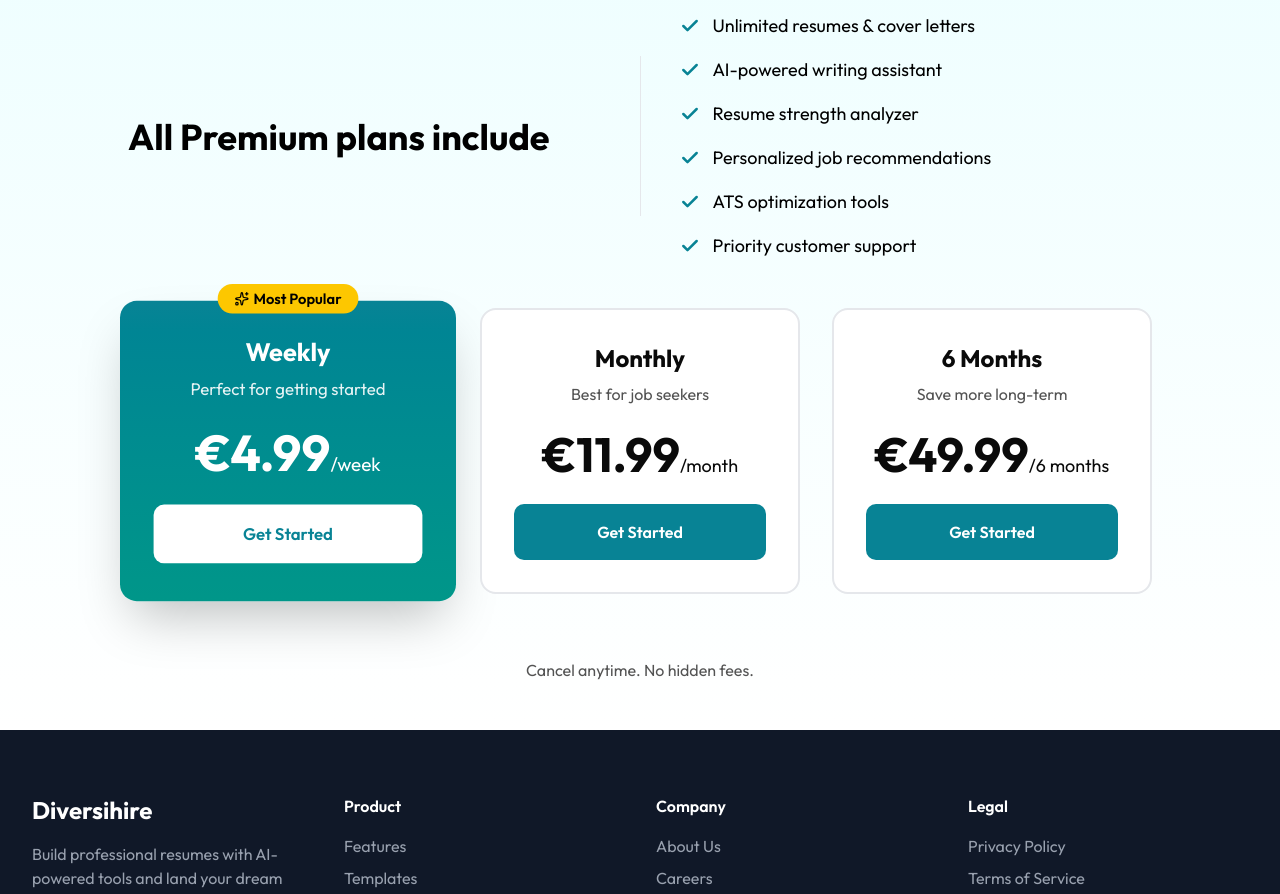
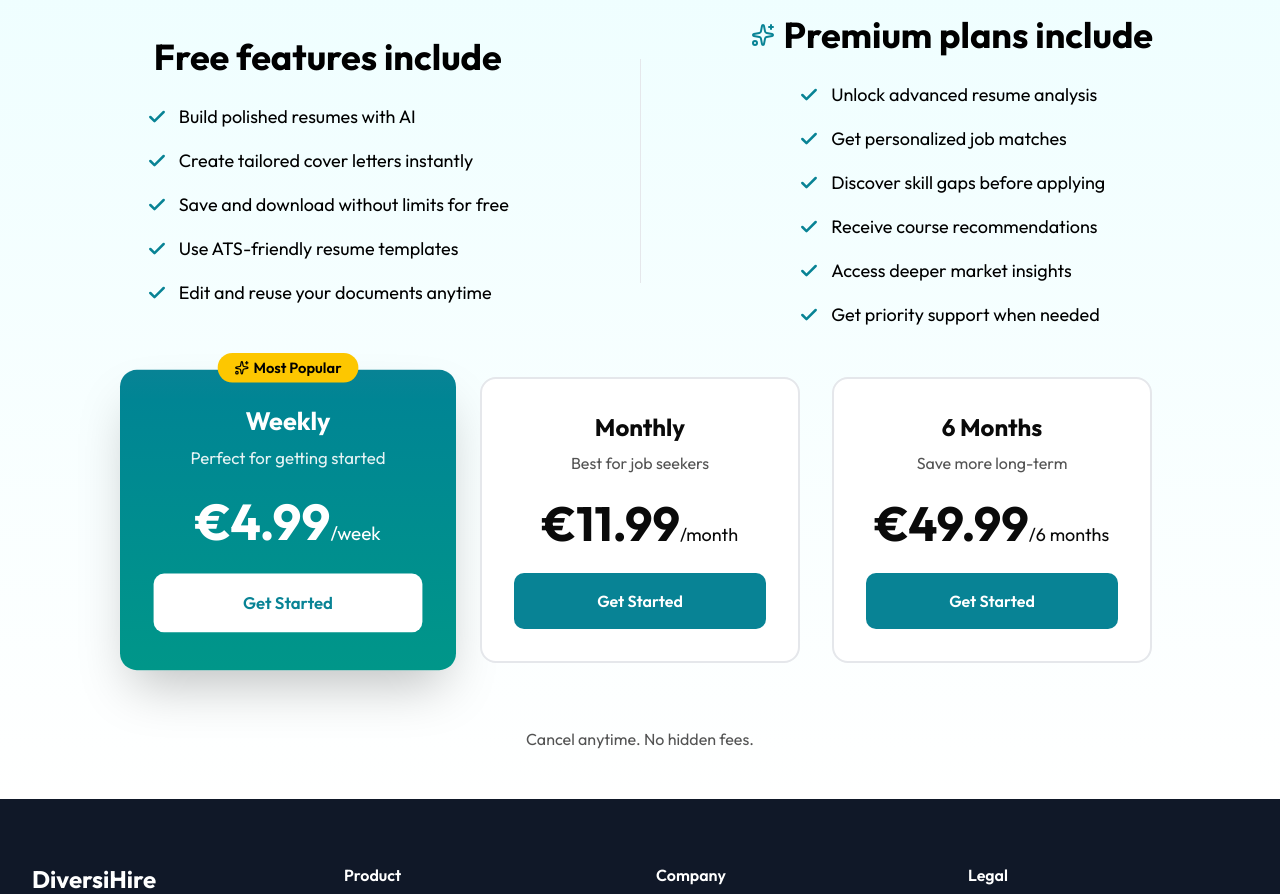
Before and after one commit to emibrahaj/swe302-resumecoverlettergen, a Next.js app in the folder frontend/: page /pricing in a window 1280 px wide. Shown: the part 220-1114 px from the top of the page. Built offline with nearby package versions, Linux system fonts and the light colour scheme; no server answers.

Commit message:
Improved section linking and navigation consistency: - Added smooth scrolling to `globals.css`. - Updated footer links to point to specific sections (e.g., Features, Templates, How It Works). - Removed unused `Navbar` and replaced it with `AuthAwareNav` in the main page.
Took 21 minutes

```diff
--- a/frontend/src/app/globals.css
+++ b/frontend/src/app/globals.css
@@ -142,6 +142,7 @@
 
   html {
     font-size: var(--font-size);
+      scroll-behavior: smooth;
   }
 
   h1 {
--- a/frontend/src/app/page.tsx
+++ b/frontend/src/app/page.tsx
@@ -2,8 +2,6 @@
 
 import {useState} from "react";
 import {useRouter} from "next/navigation";
-
-import {Navbar} from "../components/figma/Navbar";
 import {AuthAwareNav} from "../components/figma/AuthAwareNav";
 import {Hero} from "../components/figma/Hero";
 import {Features} from "../components/figma/Features";
@@ -12,7 +10,6 @@
 import {Reviews} from "../components/figma/Reviews";
 import {Footer} from "../components/figma/Footer";
 import {AuthModal} from "../components/figma/AuthModal";
-import {TemplateGallery} from "../components/figma/TemplateGallery";
 import {TemplateShowcase} from "@/src/components/figma/TemplateShowcase";
 
 
@@ -37,23 +34,22 @@
     };
 
 
-    return (
-        <>
+    return (<>
             <AuthAwareNav
                 currentPage="landing"
             />
 
-            <Hero onGetStarted={() => router.push("/templates/showcase?from=home")}/>
+            <Hero
+                onGetStarted={() => router.push("/templates/showcase?from=home")}/>
 
-            <Features/>
-            <HowItWorks/>
-            <TemplateShowcase
-                onViewAll={() => router.push("/templates/all")}
-                onSelectTemplate={(id) =>
-                router.push(`/create/resume?template=${id}`)
-                 }
+            <Features id="features"/>
+            <HowItWorks id="how-it-works"/>
+            <TemplateShowcase id="templates"
+                              onViewAll={() => router.push("/templates/all")}
+                              onSelectTemplate={(id) => router.push(`/create/resume?template=${id}`)}
             />
-            <ForCompanies onRegisterClick={() => router.push("/company/login")}/>
+            <ForCompanies
+                onRegisterClick={() => router.push("/company/login")}/>
             <Reviews/>
             <Footer/>
 
@@ -67,6 +63,5 @@
                     router.push("/user/forgot-password");
                 }}
             />
-        </>
-    );
+        </>);
 }
--- a/frontend/src/components/figma/Footer.tsx
+++ b/frontend/src/components/figma/Footer.tsx
@@ -1,20 +1,23 @@
 "use client";
 
-import { useState } from "react";
-import { CookiePolicyModal } from "@/src/components/figma/CookiePolicyModal";
+import {useState} from "react";
+import {CookiePolicyModal} from "@/src/components/figma/CookiePolicyModal";
 
 export function Footer() {
     const [showCookiePolicy, setShowCookiePolicy] = useState(false);
 
     return (
-    <footer className="bg-gray-900 text-white py-16 px-4 sm:px-6 lg:px-8">
+        <footer
+            className="bg-gray-900 text-white py-16 px-4 sm:px-6 lg:px-8">
             <div className="max-w-7xl mx-auto">
-        <div className="grid md:grid-cols-2 lg:grid-cols-4 gap-8 mb-12">
+                <div
+                    className="grid md:grid-cols-2 lg:grid-cols-4 gap-8 mb-12">
                     <div>
-            <h3 className="text-2xl font-bold text-white mb-4">Diversihire</h3>
+                        <h3 className="text-2xl font-bold text-white mb-4">DiversiHire</h3>
 
                         <p className="text-gray-400 mb-5">
-              Build professional resumes with AI-powered tools and land your dream job.
+                            Build professional resumes with AI-powered
+                            tools and land your dream job.
                         </p>
 
                         <div className="flex items-center gap-4">
@@ -25,7 +28,7 @@
                                 aria-label="Diversihire Instagram"
                                 className="w-9 h-9 flex items-center justify-center rounded-full border border-gray-700 text-gray-400 hover:text-white hover:border-[#088395] hover:bg-[#088395] hover:shadow-lg hover:-translate-y-0.5 transition-all duration-200"
                             >
-                <InstagramSvg />
+                                <InstagramSvg/>
                             </a>
 
                             <a
@@ -35,7 +38,7 @@
                                 aria-label="Diversihire Facebook"
                                 className="w-9 h-9 flex items-center justify-center rounded-full border border-gray-700 text-gray-400 hover:text-white hover:border-[#088395] hover:bg-[#088395] hover:shadow-lg hover:-translate-y-0.5 transition-all duration-200"
                             >
-                <FacebookSvg />
+                                <FacebookSvg/>
                             </a>
 
                             <a
@@ -45,32 +48,46 @@
                                 aria-label="Diversihire LinkedIn"
                                 className="w-9 h-9 flex items-center justify-center rounded-full border border-gray-700 text-gray-400 hover:text-white hover:border-[#088395] hover:bg-[#088395] hover:shadow-lg hover:-translate-y-0.5 transition-all duration-200"
                             >
-                <LinkedinSvg />
+                                <LinkedinSvg/>
                             </a>
                         </div>
                     </div>
 
                     <div>
-            <h4 className="font-semibold mb-4">Product</h4>
+                        <h4 className="font-semibold mb-4 text-white">Product</h4>
                         <ul className="space-y-2 text-gray-400">
                             <li>
-                <a href="#" className="hover:text-white transition-colors">
+                                {/* Points to the Features section ID on the homepage */}
+                                <a href="/#features"
+                                   className="hover:text-[#088395] transition-colors">
                                     Features
                                 </a>
                             </li>
                             <li>
-                <a href="#" className="hover:text-white transition-colors">
+                                {/* Points to your Template Showcase section ID */}
+                                <a href="/#templates"
+                                   className="hover:text-[#088395] transition-colors">
                                     Templates
                                 </a>
                             </li>
                             <li>
-                <a href="#" className="hover:text-white transition-colors">
+                                {/* Points to the separate Pricing page */}
+                                <a href="/pricing"
+                                   className="hover:text-[#088395] transition-colors">
                                     Pricing
                                 </a>
                             </li>
                             <li>
-                <a href="#" className="hover:text-white transition-colors">
-                  Examples
+                                {/* Points to the "How it Works" or Reviews section as examples */}
+                                <a href="/#how-it-works"
+                                   className="hover:text-[#088395] transition-colors">
+                                    How it Works
+                                </a>
+                            </li>
+                            <li>
+                                <a href="/#for-companies"
+                                   className="hover:text-[#088395] transition-colors">
+                                    For Companies
                                 </a>
                             </li>
                         </ul>
@@ -80,18 +97,21 @@
                         <h4 className="font-semibold mb-4">Company</h4>
                         <ul className="space-y-2 text-gray-400">
                             <li>
-                <a href="/about" className="hover:text-white transition-colors">
+                                <a href="/about"
+                                   className="hover:text-white transition-colors">
                                     About Us
                                 </a>
                             </li>
                             <li>
-                <a href="#" className="hover:text-white transition-colors">
+                                <a href="#"
+                                   className="hover:text-white transition-colors">
                                     Careers
                                 </a>
                             </li>
 
                             <li>
-  <a href="/contact" className="hover:text-white transition-colors">
+                                <a href="/contact"
+                                   className="hover:text-white transition-colors">
                                     Contact
                                 </a>
                             </li>
@@ -130,7 +150,8 @@
                     </div>
                 </div>
 
-        <div className="border-t border-gray-800 pt-8 text-center text-gray-400">
+                <div
+                    className="border-t border-gray-800 pt-8 text-center text-gray-400">
                     <p>&copy; 2026 Diversihire. All rights reserved.</p>
                 </div>
             </div>
@@ -156,9 +177,9 @@
             strokeLinejoin="round"
             aria-hidden="true"
         >
-      <rect width="20" height="20" x="2" y="2" rx="5" ry="5" />
-      <path d="M16 11.37A4 4 0 1 1 12.63 8 4 4 0 0 1 16 11.37z" />
-      <line x1="17.5" x2="17.51" y1="6.5" y2="6.5" />
+            <rect width="20" height="20" x="2" y="2" rx="5" ry="5"/>
+            <path d="M16 11.37A4 4 0 1 1 12.63 8 4 4 0 0 1 16 11.37z"/>
+            <line x1="17.5" x2="17.51" y1="6.5" y2="6.5"/>
         </svg>
     );
 }
@@ -172,7 +193,8 @@
             fill="currentColor"
             aria-hidden="true"
         >
-      <path d="M22 12.06C22 6.5 17.52 2 12 2S2 6.5 2 12.06c0 5.02 3.66 9.18 8.44 9.94v-7.03H7.9v-2.91h2.54V9.84c0-2.52 1.49-3.91 3.77-3.91 1.09 0 2.23.2 2.23.2v2.47h-1.26c-1.24 0-1.63.78-1.63 1.57v1.89h2.78l-.44 2.91h-2.34V22C18.34 21.24 22 17.08 22 12.06z" />
+            <path
+                d="M22 12.06C22 6.5 17.52 2 12 2S2 6.5 2 12.06c0 5.02 3.66 9.18 8.44 9.94v-7.03H7.9v-2.91h2.54V9.84c0-2.52 1.49-3.91 3.77-3.91 1.09 0 2.23.2 2.23.2v2.47h-1.26c-1.24 0-1.63.78-1.63 1.57v1.89h2.78l-.44 2.91h-2.34V22C18.34 21.24 22 17.08 22 12.06z"/>
         </svg>
     );
 }
@@ -186,7 +208,8 @@
             fill="currentColor"
             aria-hidden="true"
         >
-      <path d="M20.45 20.45h-3.56v-5.57c0-1.33-.03-3.04-1.85-3.04-1.85 0-2.13 1.44-2.13 2.94v5.67H9.35V9h3.42v1.56h.05c.48-.9 1.64-1.85 3.37-1.85 3.6 0 4.26 2.37 4.26 5.45v6.29zM5.34 7.43a2.06 2.06 0 1 1 0-4.12 2.06 2.06 0 0 1 0 4.12zM7.12 20.45H3.56V9h3.56v11.45zM22.23 0H1.77C.79 0 0 .77 0 1.72v20.56C0 23.23.79 24 1.77 24h20.46c.98 0 1.77-.77 1.77-1.72V1.72C24 .77 23.21 0 22.23 0z" />
+            <path
+                d="M20.45 20.45h-3.56v-5.57c0-1.33-.03-3.04-1.85-3.04-1.85 0-2.13 1.44-2.13 2.94v5.67H9.35V9h3.42v1.56h.05c.48-.9 1.64-1.85 3.37-1.85 3.6 0 4.26 2.37 4.26 5.45v6.29zM5.34 7.43a2.06 2.06 0 1 1 0-4.12 2.06 2.06 0 0 1 0 4.12zM7.12 20.45H3.56V9h3.56v11.45zM22.23 0H1.77C.79 0 0 .77 0 1.72v20.56C0 23.23.79 24 1.77 24h20.46c.98 0 1.77-.77 1.77-1.72V1.72C24 .77 23.21 0 22.23 0z"/>
         </svg>
     );
 }
--- a/frontend/src/components/figma/Pricing.tsx
+++ b/frontend/src/components/figma/Pricing.tsx
@@ -1,53 +1,39 @@
 "use client";
 import {Check, Sparkles} from "lucide-react";
 
-const freeFeatures = [
-    "100% Free AI-powered Resume Builder",
-    "100% Free Cover Letter Generator",
-    "Unlimited Resume Saves and Downloads",
-    "Unlimited Cover Letter Saves and Downloads",
-    "ATS-friendly Template Gallery"
-]
+const freeFeatures = ["Build polished resumes with AI", "Create" +
+" tailored cover letters instantly", "Save and download without limits" +
+" for free", "Use ATS-friendly resume templates", "Edit and reuse your" +
+" documents anytime",];
 
-const premiumFeatures = [
-    "Unlimited resumes & cover letters",
-    "AI-powered writing assistant",
-    "Resume strength analyzer",
-    "Personalized job recommendations",
-    "ATS optimization tools",
-    "Priority customer support",
-];
+const premiumFeatures = ["Unlock advanced resume analysis", "Get personalized job matches", "Discover skill gaps before applying", "Receive course recommendations", "Access deeper market insights", "Get priority support when needed",];
 
-const plans = [
-    {
+const plans = [{
     name: "Weekly",
     price: "€4.99",
     period: "/week",
     description: "Perfect for getting started",
     cta: "Get Started",
     popular: true,
-    },
-    {
+}, {
     name: "Monthly",
     price: "€11.99",
     period: "/month",
     description: "Best for job seekers",
     cta: "Get Started",
     popular: false,
-    },
-    {
+}, {
     name: "6 Months",
     price: "€49.99",
     period: "/6 months",
     description: "Save more long-term",
     cta: "Get Started",
     popular: false,
-    },
-];
+},];
 
 export function Pricing() {
-    return (
-        <div className="min-h-screen bg-gradient-to-b from-cyan-50 to-white py-12 px-4 sm:px-6 lg:px-8">
+    return (<div
+        className="min-h-screen bg-gradient-to-b from-cyan-50 to-white py-12 px-4 sm:px-6 lg:px-8">
         <div className="max-w-7xl mx-auto">
             {/* Heading */}
             <div className="text-center mb-12">
@@ -58,30 +44,29 @@
                     Simple, transparent pricing
                 </p>
             </div>
-                {/* 🔥 Premium Banner (from Figma) */}
+            {/* Free + Premium Features */}
             <div className="mb-12">
-                    <div className="max-w-5xl mx-auto"> {/* THIS centers everything */}
+                <div className="max-w-6xl mx-auto">
+                    <div
+                        className="flex flex-col md:flex-row gap-12 items-center justify-center text-center">
+                        {/* Free */}
+                        <div
+                            className="md:w-1/2 flex flex-col items-center text-center">
+                            <h1 className="text-2xl md:text-3xl lg:text-4xl font-bold text-black leading-tight mb-6">
+                                Free features include
+                            </h1>
 
-                        <div className="flex flex-col md:flex-row gap-10 items-center justify-center">
-
-                            {/* Left */}
-                            <div className="md:w-1/2 text-center md:text-left">
-                                <h1 className="text-2xl md:text-3xl lg:text-4xl font-bold text-black leading-tight">
-                                    All Premium plans include
-                                </h1>
-                            </div>
-
-                            {/* Divider */}
-                            <div className="hidden md:block w-px bg-gray-200 h-40"/>
-
-                            {/* Right */}
-                            <div className="md:w-1/2">
                             <ul className="space-y-4">
-                                    {premiumFeatures.map((feature, index) => (
-                                        <li key={index}
-                                            className="flex items-center gap-3 justify-center md:justify-start">
-                                            <Check size={20} className="text-[#088395]" strokeWidth={3}/>
-                                            <span className="text-black text-base md:text-lg">
+                                {freeFeatures.map((feature, index) => (
+                                    <li
+                                        key={index}
+                                        className="flex items-center gap-3 justify-center md:justify-start"
+                                    >
+                                        <Check size={20}
+                                               className="text-[#088395]"
+                                               strokeWidth={3}/>
+                                        <span
+                                            className="text-black text-base md:text-lg">
                 {feature}
               </span>
                                     </li>
@@ -89,43 +74,66 @@
                             </ul>
                         </div>
 
+                        {/* Divider */}
+                        <div
+                            className="hidden md:block w-px bg-gray-200 h-56"/>
+
+                        {/* Premium */}
+                        <div
+                            className="md:w-1/2 flex flex-col items-center text-center">
+                            <div
+                                className="flex items-center gap-2 justify-center md:justify-start mb-6">
+                                <Sparkles size={24}
+                                          className="text-[#088395]"/>
+                                <h1 className="text-2xl md:text-3xl lg:text-4xl font-bold text-black leading-tight">
+                                    Premium plans include
+                                </h1>
                             </div>
 
+                            <ul className="space-y-4">
+                                {premiumFeatures.map((feature, index) => (
+                                    <li
+                                        key={index}
+                                        className="flex items-center gap-3 justify-center md:justify-start"
+                                    >
+                                        <Check size={20}
+                                               className="text-[#088395]"
+                                               strokeWidth={3}/>
+                                        <span
+                                            className="text-black text-base md:text-lg">
+                {feature}
+              </span>
+                                    </li>
+                                ))}
+                            </ul>
+                        </div>
+                    </div>
                 </div>
             </div>
 
 
             {/* Pricing Cards */}
-                <div className="grid md:grid-cols-3 gap-8 max-w-5xl mx-auto">
-                    {plans.map((plan, index) => (
             <div
+                className="grid md:grid-cols-3 gap-8 max-w-5xl mx-auto">
+                {plans.map((plan, index) => (<div
                     key={index}
-                            className={`relative rounded-2xl p-8 ${
-                                plan.popular
-                                    ? "bg-gradient-to-b from-[#088395] to-teal-600 text-white shadow-2xl scale-105"
-                                    : "bg-white border-2 border-gray-200"
-                            }`}
+                    className={`relative rounded-2xl p-8 ${plan.popular ? "bg-gradient-to-b from-[#088395] to-teal-600 text-white shadow-2xl scale-105" : "bg-white border-2 border-gray-200"}`}
                 >
-                            {plan.popular && (
-                                <div
+                    {plan.popular && (<div
                         className="absolute -top-4 left-1/2 -translate-x-1/2 px-4 py-1 bg-yellow-400 text-black rounded-full flex items-center gap-1">
                         <Sparkles size={14}/>
-                                    <span className="text-sm font-semibold">
+                        <span
+                            className="text-sm font-semibold">
                     Most Popular
                   </span>
-                                </div>
-                            )}
+                    </div>)}
 
                     <div className="text-center mb-6">
                         <h3 className="text-2xl font-bold mb-2">
                             {plan.name}
                         </h3>
                         <p
-                                    className={
-                                        plan.popular
-                                            ? "text-white/90"
-                                            : "text-foreground/70"
-                                    }
+                            className={plan.popular ? "text-white/90" : "text-foreground/70"}
                         >
                             {plan.description}
                         </p>
@@ -135,20 +143,16 @@
                 <span className="text-5xl font-bold">
                   {plan.price}
                 </span>
-                                <span className="text-lg">{plan.period}</span>
+                        <span
+                            className="text-lg">{plan.period}</span>
                     </div>
 
                     <button
-                                className={`w-full py-4 rounded-lg font-semibold transition-all ${
-                                    plan.popular
-                                        ? "bg-white text-[#088395]"
-                                        : "bg-[#088395] text-white"
-                                }`}
+                        className={`w-full py-4 rounded-lg font-semibold transition-all ${plan.popular ? "bg-white text-[#088395]" : "bg-[#088395] text-white"}`}
                     >
                         {plan.cta}
                     </button>
-                        </div>
-                    ))}
+                </div>))}
             </div>
 
             {/* Footer text */}
@@ -158,6 +162,5 @@
                 </p>
             </div>
         </div>
-        </div>
-    );
+    </div>);
 }
--- a/frontend/src/components/ui/resizable.tsx
+++ b/frontend/src/components/ui/resizable.tsx
@@ -2,6 +2,7 @@
 
 import * as React from "react";
 import {GripVerticalIcon} from "lucide-react";
+// @ts-expect-error
 import {Panel, PanelGroup, PanelResizeHandle} from "react-resizable-panels/dist/react-resizable-panels";
 import {cn} from "./utils";
 
```
Also changed, not shown: frontend/src/app/user/dashboard/page.tsx (+39 -25 lines), frontend/src/components/figma/Features.tsx (+16 -7 lines), frontend/src/components/figma/HowItWorks.tsx (+27 -25 lines), frontend/src/components/figma/TemplateShowcase.tsx (+40 -31 lines). Lines whose indentation alone changed are shown as unchanged.
